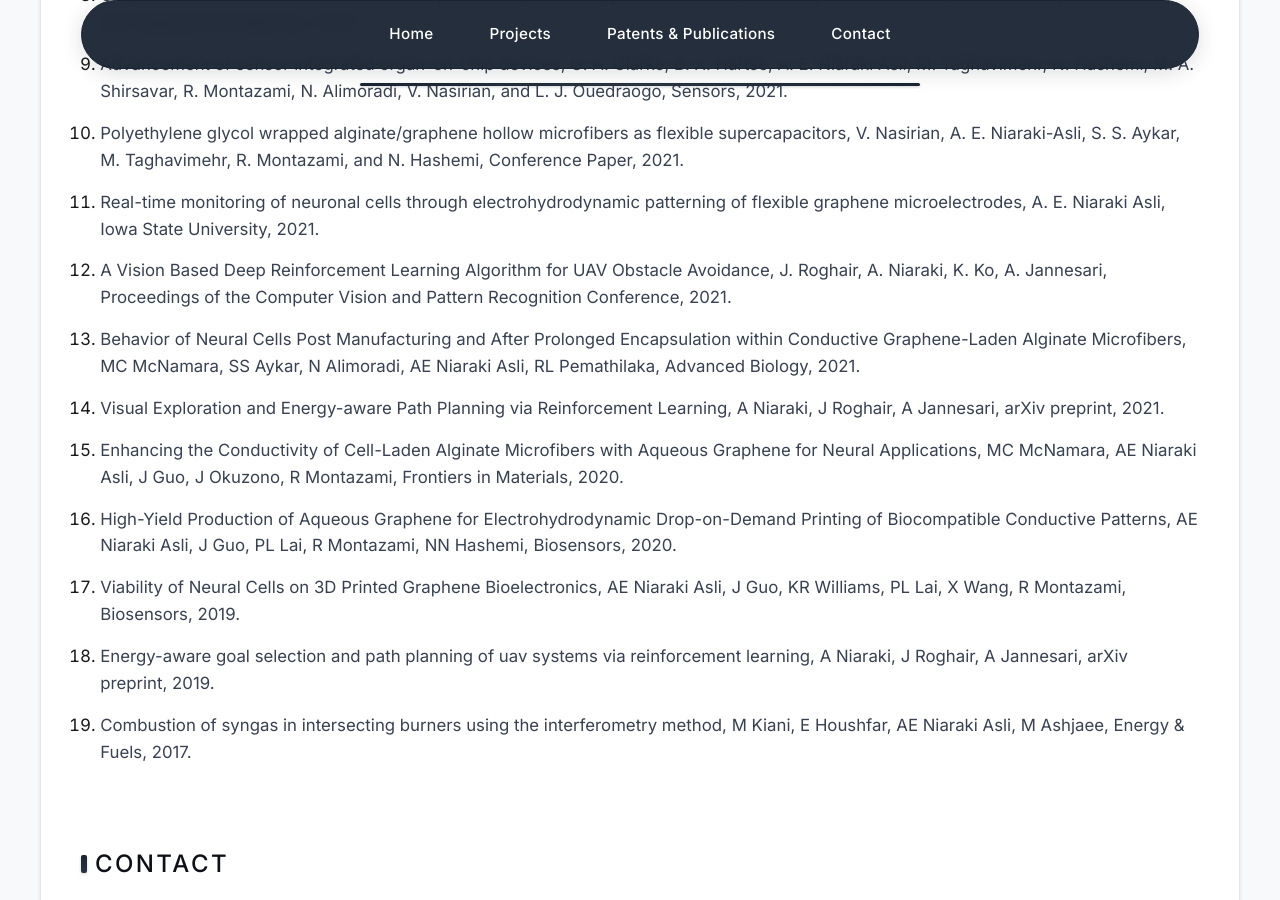
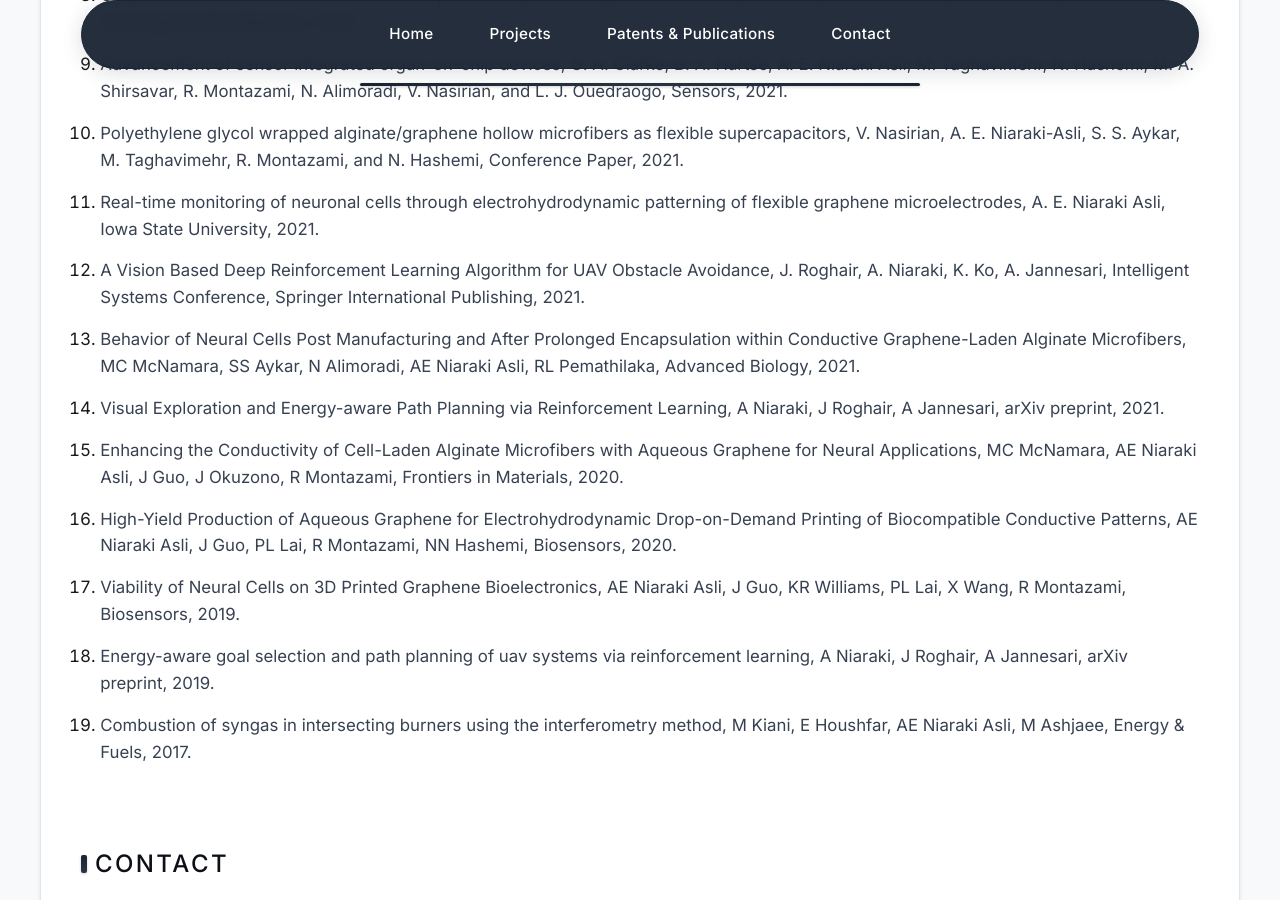
Before and after one commit to AmirNiaraki/AmirNiaraki.github.io, a Jekyll site: the page built from index.html, in a window 1280 px wide and 900 px high, scrolled down 3950 px. Built offline with Jekyll 4.4.1, drawn with Linux system fonts in a browser that asks for light colours.

Commit message:
Update venue for publication entry

```diff
--- a/assets/publications.json
+++ b/assets/publications.json
@@ -38,7 +38,7 @@
         {
             "title": "A Vision Based Deep Reinforcement Learning Algorithm for UAV Obstacle Avoidance",
             "authors": "J. Roghair, A. Niaraki, K. Ko, A. Jannesari",
-            "venue": "Proceedings of the Computer Vision and Pattern Recognition Conference",
+            "venue": "Intelligent Systems Conference, Springer International Publishing",
             "year": 2021,
             "pages": "115-128",
             "citations": 0,
```
